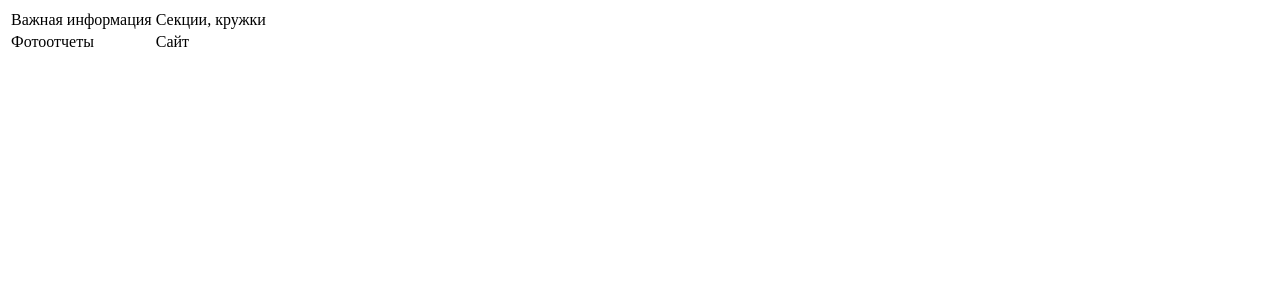
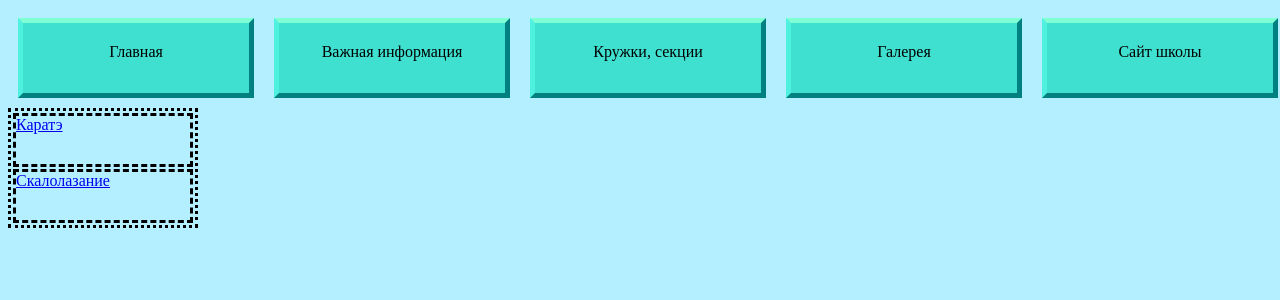
Before and after one commit to x00bs/sch8desktop, a PHP site: page /circle/index.htm in a window 1280 px wide. Shown: the top 300 px of the page. Run offline with PHP 8.4, Linux system fonts and the light colour scheme; some libraries are stand-ins or nearby versions.

Commit message:
commit to win

```diff
--- /dev/null
+++ b/terminal/circle/circle.js
@@ -0,0 +1,10 @@
+$( document ).ready(function() {
+    var myCircles = {
+      "karate": "Каратэ"
+     ,"skalolaz": "Скалолазание"}
+
+  $.each(myCircles, function( index, value ) {
+  $("<ul class='CircleLeftUl'><a href='/text/"+index+".htm'</a>"+value+"</ul>").appendTo("#CircleLeftMenu")
+	})
+
+  })
--- a/terminal/circle/index.htm
+++ b/terminal/circle/index.htm
@@ -1,30 +1,25 @@
 <html>
 <meta charset="utf-8">
-<link rel="stylesheet" type="text/css" href="site.css">
+<head>
 <script src="http://code.jquery.com/jquery-1.8.3.js"></script>
-<head class="head1"></head>
+<script src="circle.js"></script>
+<link rel="stylesheet" type="text/css" href="/site.css">
+</head>
+
 <body>
- <table class="MainTable">
-  <tr>
-   <td class="MenuBut" id="important">
-	Важная информация
-   </td>
-   <td class="MenuBut" id="circle">
-    Секции, кружки
-   </td>
-  </tr>
-  <tr>
-   <td class="MenuBut" id="photo">
-    Фотоотчеты
-   </td>
-   <td class="MenuBut" id="site">
-    Сайт
-   </td>
-  </tr>
- </table>
+<div id="topmenu"></div>
+ <!-- div для фиктивного занятия места под верхним меню -->
+ <div style="display:hidden; height:100px"></div>
+ <div id="CircleLeftMenuDiv">
+ <ul id="CircleLeftMenu">
+ </ul>
+</div>
+</body>
 
-</body>
-<div id="slider"> </div>
-<script src="front.js"></script>
 <footer></footer>
+<script>
+$( document ).ready(function() {
+  $("#topmenu").load("../topmenu.htm");
+  })
+</script>
 </html>
--- a/terminal/circle/leftmenu_circle.htm
+++ b/terminal/circle/leftmenu_circle.htm
@@ -0,0 +1,2 @@
+<ul id="CircleLeftMenu">
+</ul>
--- a/terminal/front.js
+++ b/terminal/front.js
@@ -1,8 +1,9 @@
+/*
 $( document ).ready(function() {
   $("#topmenu").load("./topmenu.htm");
   $("#leftmenu_ob").load("http://site/leftmenu_ob.htm");
 });
-
+*/
 $(".MenuBut").on("click", function(){
 //$(".MainTable").css({"height":"20%"});
 
--- a/terminal/index.htm
+++ b/terminal/index.htm
@@ -1,7 +1,7 @@
 <html>
 <meta charset="utf-8">
 <head>
-<link rel="stylesheet" type="text/css" href="site.css">
+<link rel="stylesheet" type="text/css" href="/site.css">
 <script src="http://code.jquery.com/jquery-1.8.3.js"></script>
     <script>
     $(function(){
--- a/terminal/site.css
+++ b/terminal/site.css
@@ -1,3 +1,7 @@
+body {
+background-color:RGB(179,239,254)
+}
+
 td.MenuBut {
 	margin: 20px;
 	padding: 20px;
@@ -24,8 +28,6 @@ td a {
 	display: block;
 }
 
-
-
 div#container {
 /*this styles are needed to other parts*/
 position: fixed;
@@ -37,12 +39,11 @@ width: 100%;
 }
 
 .topbut {
-    display: flex;
+   display: block;
 	background-color: #40E0D0;
 	text-align: center;
-	justify-content: center
-/*	padding: 0px 0; */
-	margin:5px;
+	padding: 20;
+	margin:10px;
 	width:20%;
 	border: 5px solid;
 	border-right-color: #008080;
@@ -62,3 +63,24 @@ width: 100%;
 	border-left-color: #50F0E0;
 	border-top-color: #7FFFD4
 }
+
+#CircleLeftMenuDiv{
+	width: 15%;
+	border-color: 3;
+	border-style: none;
+
+}
+#CircleLeftMenu {
+list-style-type: none;
+    margin: 0;
+    padding: 0;
+    border-style: dotted;
+}
+.CircleLeftUl {
+	 height: 3em;
+	 width: ;
+    list-style-type: none;
+    margin: 2;
+    padding: 0;
+    border-style: dashed;
+}
--- a/terminal/topmenu.htm
+++ b/terminal/topmenu.htm
@@ -1,30 +1,30 @@
 
 <div id="container">
 	<div class ="topbut" id="main">Главная</div>
-	<div class ="topbut" id="important">Важная информация</div>
-	<div class ="topbut" id="circle" href="circle.htm">Кружки, секции</div>
-	<div class ="topbut" id="photo" href="photo.htm">Галерея</div>
-	<div class ="topbut" id="site" href="site.htm">Сайт школы</div>
+	<div class ="topbut" id="ob">Важная информация</div>
+	<div class ="topbut" id="circle">Кружки, секции</div>
+	<div class ="topbut" id="photos">Галерея</div>
+	<div class ="topbut" id="school">Сайт школы</div>
 </div>
  <script>
  $("#main").on("click", function(){
-$(location).attr("href","http://site/index.htm");
+$(location).attr("href","../");
 });
 
-$("#important").on("click", function(){
-$(location).attr("href","http://site/ob.htm");
+$("#ob").on("click", function(){
+$(location).attr("href","../ob");
 });
 
 $("#circle").on("click", function(){
-$(location).attr("href","http://site/circle.htm");
+$(location).attr("href","../circle");
 });
 
-$("#site").on("click", function(){
-$(location).attr("href","http://site/site.htm");
+$("#school").on("click", function(){
+$(location).attr("href","../school");
 });
 
-$("#photo").on("click", function(){
-$(location).attr("href","http://site/photos.htm");
+$("#photos").on("click", function(){
+$(location).attr("href","../photos");
 });
 
  </script>
```
Also changed, not shown: terminal/ob/index.htm (+9 -8 lines), terminal/photos/index.htm (+13 -6 lines), terminal/school/index.htm (+7 -4 lines), 1 other file.
